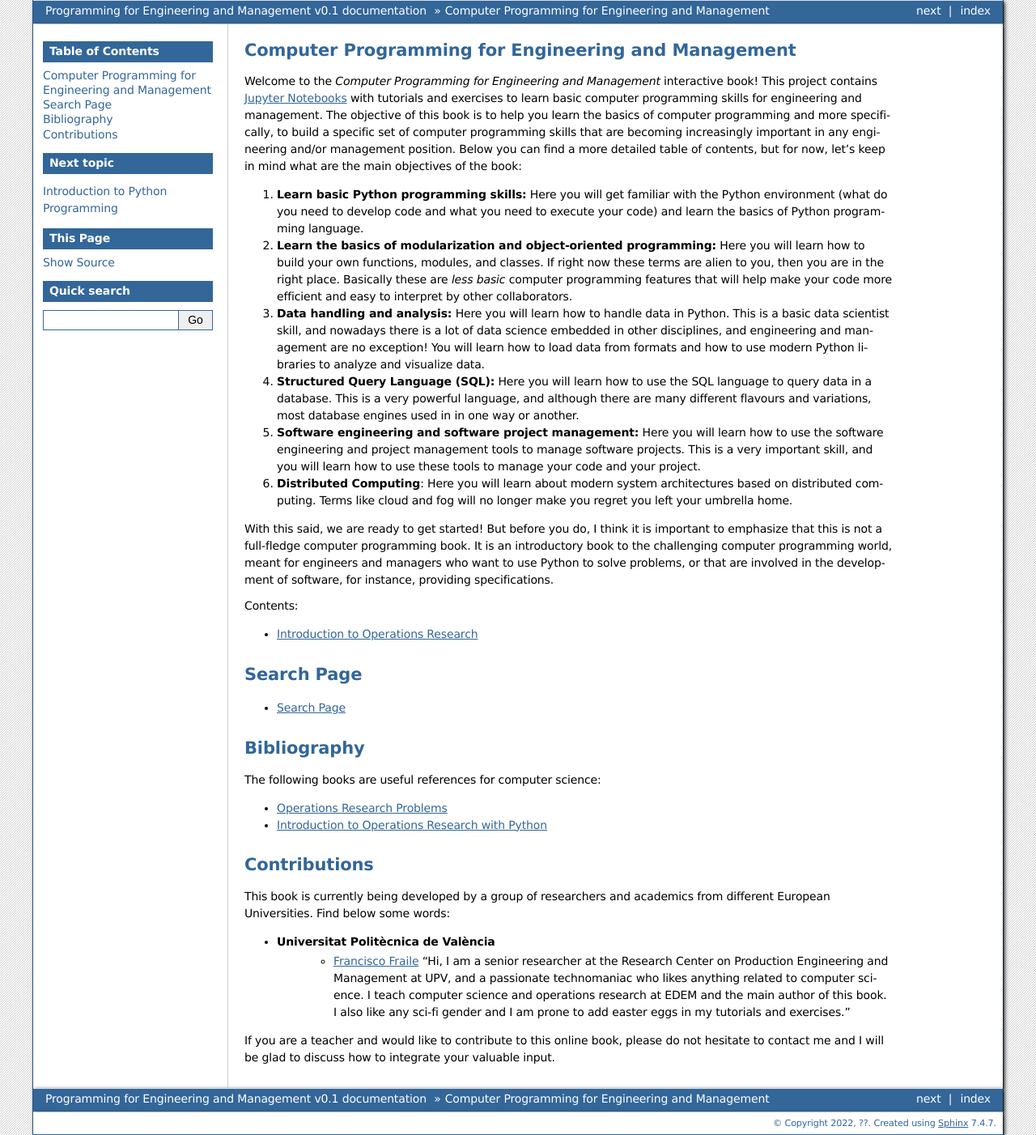
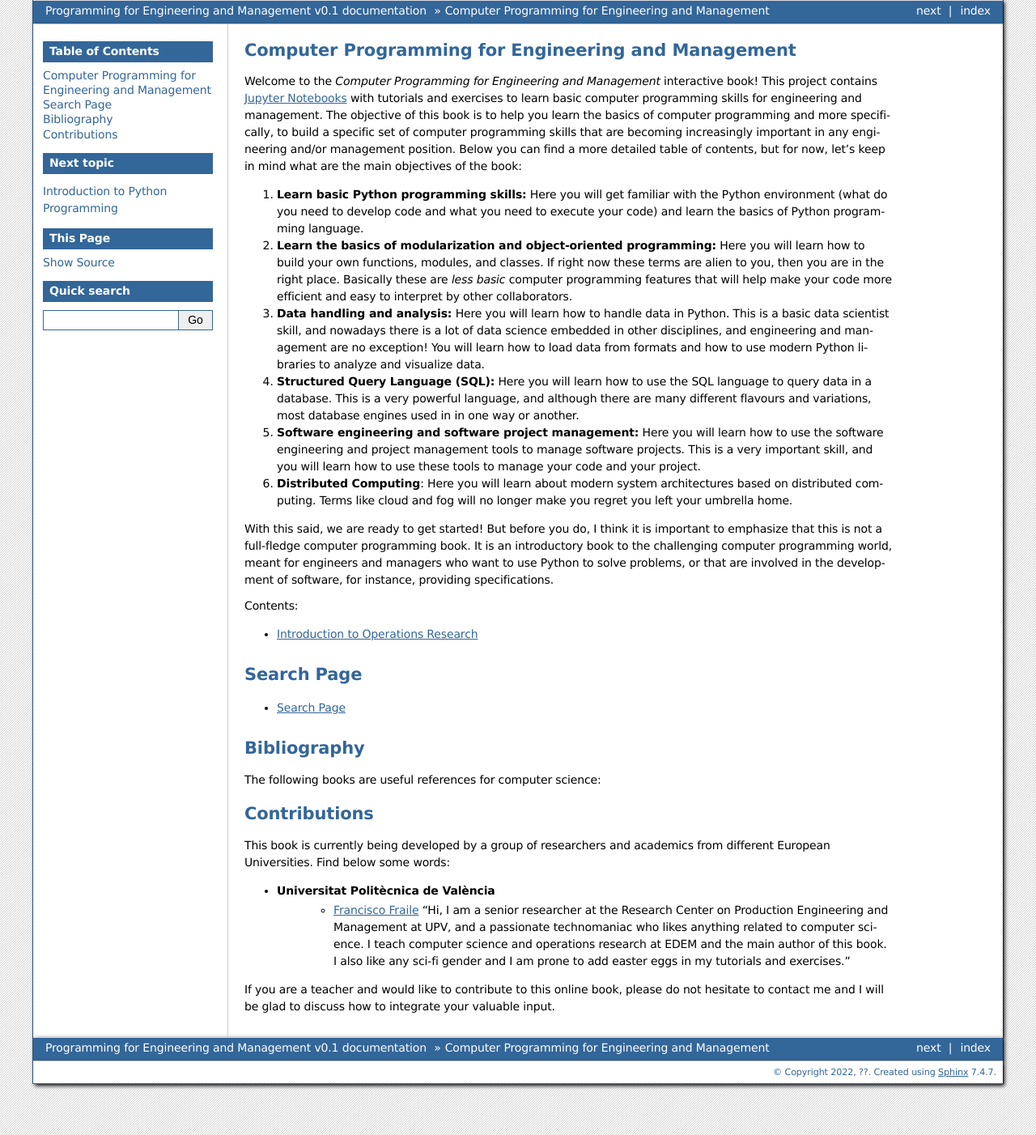
Before and after one commit to ffraile/computer_science_tutorials, a Sphinx documentation site: the page built from source/index.rst, in a window 1280 px wide. Shown: the whole page at 81% size. Built offline with Sphinx 7.4.7, drawn with Linux system fonts in a browser that asks for light colours; pages that are not in the unit, such as notebooks, are missing from menus.

```diff
--- a/source/Introduction/index.rst
+++ b/source/Introduction/index.rst
@@ -3,7 +3,7 @@ ___________________________________
 Welcome to the first chapter of this book! Down below you can check the contents of this chapter:
 
 .. toctree::
-    :maxdepth: 1
+    :maxdepth: 2
     :caption: Contents:
     :glob:
     :titlesonly:
--- a/source/index.rst
+++ b/source/index.rst
@@ -39,8 +39,6 @@ Bibliography
 ==============
 The following books are useful references for computer science:
 
-- `Operations Research Problems <https://www.springer.com/gp/book/9781447155768>`_
-- `Introduction to Operations Research with Python <https://github.com/benalexkeen/Introduction-to-linear-programming>`_
 
 Contributions
 ==============
```
Also changed, not shown: source/Extra Exercises/Ex10. Game Statistics (solved).ipynb.
